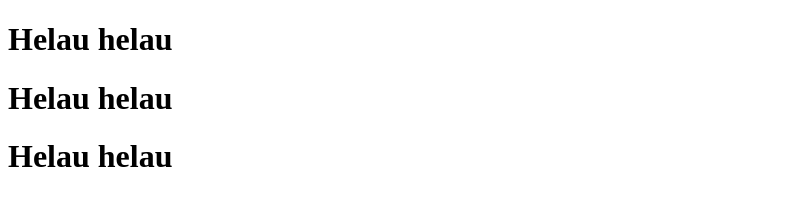
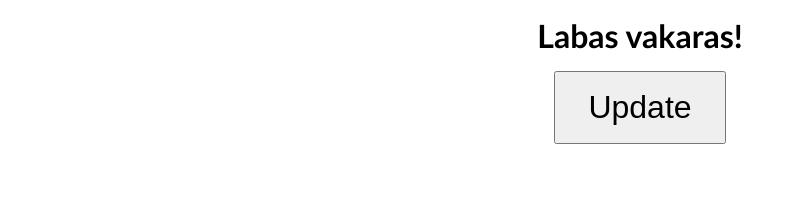
Before and after one commit to tombalv/JS-DOM, a website: page index.html in a window 1280 px wide. Shown: the whole page, without its empty margins (0-796 px from the left). Drawn offline with Linux system fonts and the light colour scheme.

Commit message:
dom update

```diff
--- a/css/main.css
+++ b/css/main.css
@@ -0,0 +1,29 @@
+/*
+cia perrasome REM vieneto dydi,
+ignoruodami vartotojo narsykles nustatymus
+*/
+/* html {
+    font-size: 16px;
+} */
+
+body,
+body * {
+  margin: 0;
+  padding: 0;
+  vertical-align: top;
+  box-sizing: border-box;
+}
+
+body {
+  display: flex;
+  flex-direction: column;
+  align-items: center;
+  gap: 1rem;
+  padding: 1rem;
+  font-family: "Gill Sans", "Gill Sans MT", Calibri, "Trebuchet MS", sans-serif;
+}
+
+button {
+  padding: 0.5em 1em;
+  font-size: 2rem;
+}
--- a/index.html
+++ b/index.html
@@ -3,12 +3,16 @@
   <head>
     <meta charset="UTF-8" />
     <meta name="viewport" content="width=device-width, initial-scale=1.0" />
-    <title>Document</title>
+    <title>DOM</title>
     <link rel="stylesheet" href="./css/main.css" />
+    <!-- script: analitiksai -->
   </head>
+
   <body>
-    <h1>Helau helau</h1>
-    <h1>Helau helau</h1>
-    <h1>Helau helau</h1>
+    <!-- script: fb -->
+    <h1 id="antraste">Labas rytas!</h1>
+    <button id="mygtukas">Update</button>
+    <!-- script: mano projekto JS -->
+    <script src="./js/main.js" defer></script>
   </body>
 </html>
--- /dev/null
+++ b/js/main.js
@@ -0,0 +1,34 @@
+console.clear();
+
+// Paspaudus <button> elementa
+// <h1> elemente pasikeicia tekstas
+
+// 1. Susirasti <button> elementa
+// 2. Jei <button> elementa YRA:
+// - susirandame <h1> elementa...
+//   - jei <h1> elementa YRA:
+//   - uzregistruojame ivykio stebejima:
+//      - kai/jei vartotojas paspaus <button>
+//      - <h1> elemente keiciam teksta
+//   - jei NERA:
+//   - nieko nedarom....
+// - jei NERA:
+// - nieko nedarom....
+
+const buttomDOM = document.getElementById("mygtukas");
+
+if (buttomDOM === null) {
+  console.log("Mygtuko nera :(");
+} else {
+  console.log("Mygtukas rastas!");
+
+  const titleDOM = document.getElementById("antraste");
+
+  if (titleDOM === null) {
+    console.log("Nepavyko rasti antrastes :(");
+  } else {
+    console.log("Antraste egzistuoja!");
+
+    titleDOM.textContent = "Labas vakaras!";
+  }
+}
--- a/package.json
+++ b/package.json
@@ -4,7 +4,7 @@
   "description": "",
   "main": "index.js",
   "scripts": {
-    "dev": "dead-server",
+    "dev": "dead-server --host=localhost --port=4510",
     "test": "echo \"Error: no test specified\" && exit 1"
   },
   "keywords": [],
```
